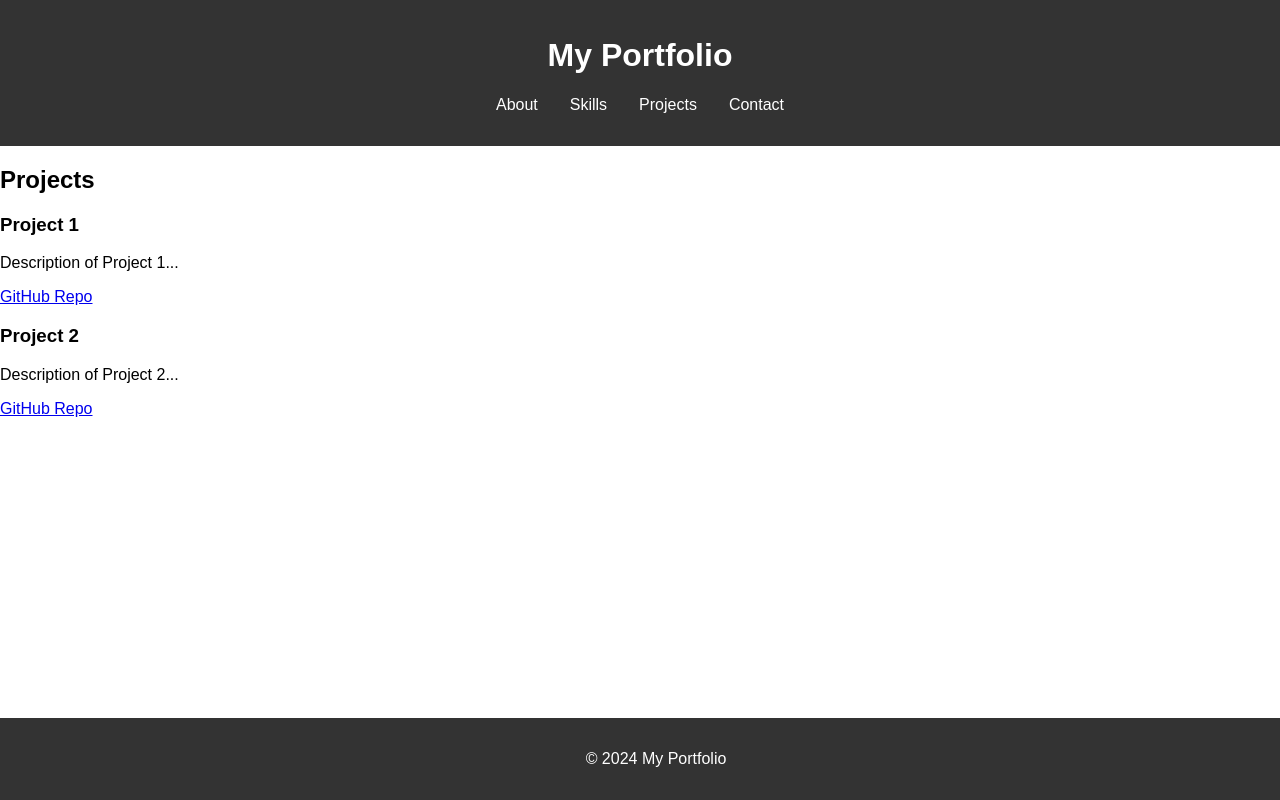
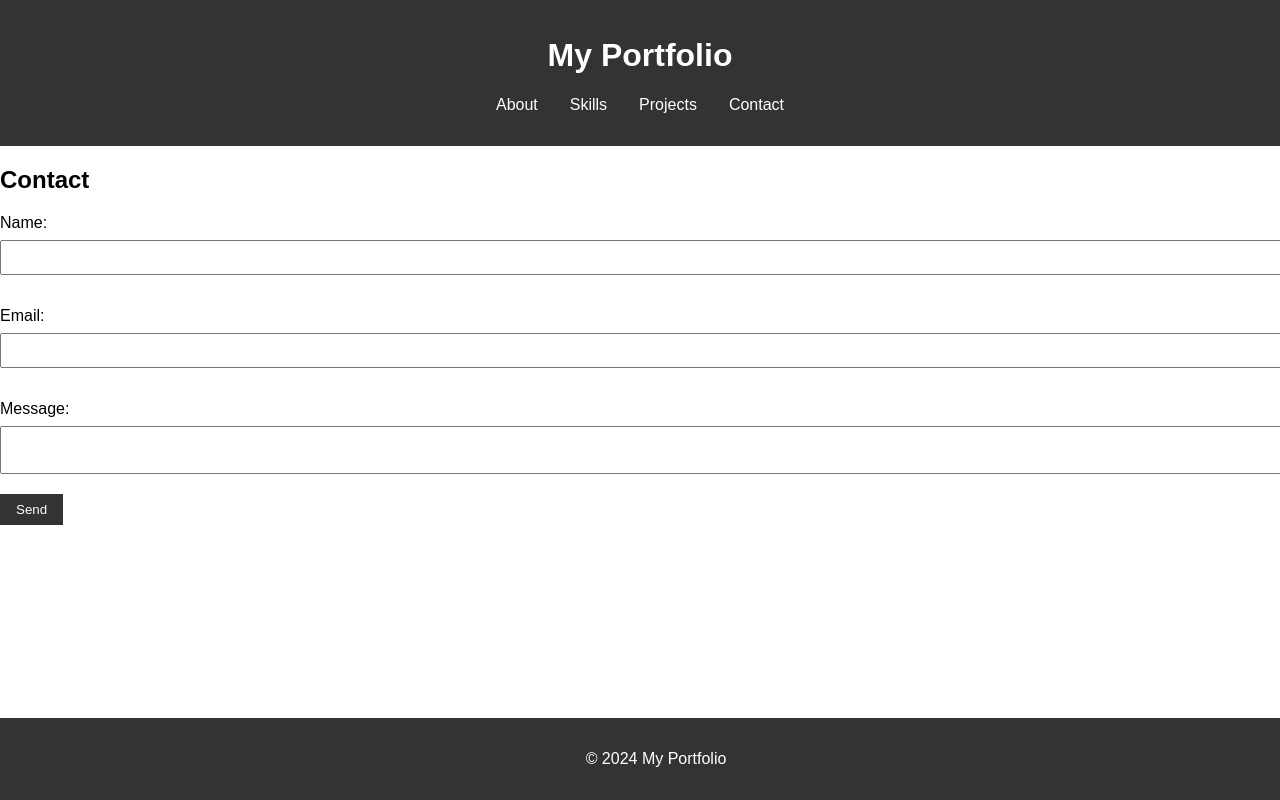
Before and after one commit to bradysteven06/StevenBradyWebDev, a React (Create React App) app: page /contact in a window 1280 px wide. Built offline with nearby package versions, Linux system fonts and the light colour scheme.

Commit message:
fixed error in App.js and fixed typos in Contact.js

```diff
--- a/src/App.js
+++ b/src/App.js
@@ -1,5 +1,5 @@
 import React from 'react';
-import { BrowserRouter as Router, Route, Switch } from 'react-router-dom';
+import { BrowserRouter as Router, Routes, Route } from 'react-router-dom';
 import Header from './components/Header';
 import Footer from './components/Footer';
 import About from './pages/About';
@@ -14,12 +14,12 @@ const App = () => {
       <div>
         <Header />
         <main>
-          <Switch>
-            <Route path="/about" component={About} />
-            <Route path="/skills" component={Skills} />
-            <Route path="/projects" component={Projects} />
-            <Route path="/contact" component={Contact} />
-          </Switch>
+          <Routes>
+            <Route path="/about" element={<About />} />
+            <Route path="/skills" element={<Skills />} />
+            <Route path="/projects" element={<Projects />} />
+            <Route path="/contact" element={<Contact />} />
+          </Routes>
         </main>
         <Footer />
       </div>
--- a/src/pages/Contact.js
+++ b/src/pages/Contact.js
@@ -3,17 +3,16 @@ import React from 'react';
 const Contact = () => {
   return (
     <div>
-      <h2>Projects</h2>
-      <div>
-        <h3>Project 1</h3>
-        <p>Description of Project 1...</p>
-        <a href="https://github.com/your-username/project1">GitHub Repo</a>
-      </div>
-      <div>
-        <h3>Project 2</h3>
-        <p>Description of Project 2...</p>
-        <a href="https://github.com/your-username/project2">GitHub Repo</a>
-      </div>
+      <h2>Contact</h2>
+      <form>
+        <label>Name:</label>
+        <input type="text" name="name" />
+        <label>Email:</label>
+        <input type="email" name="email" />
+        <label>Message:</label>
+        <textarea name="message"></textarea>
+        <button type="submit">Send</button>
+      </form>
     </div>
   );
 };
```
